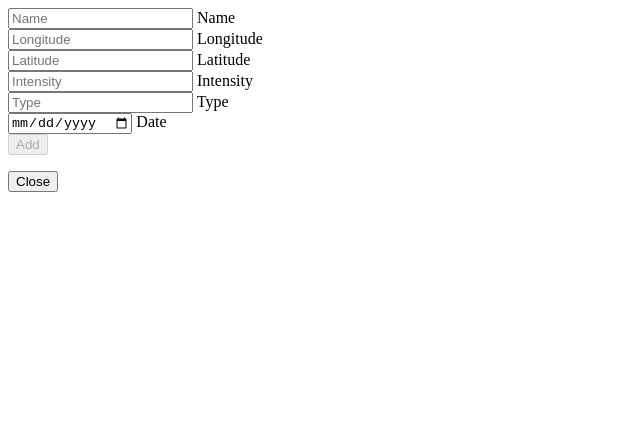
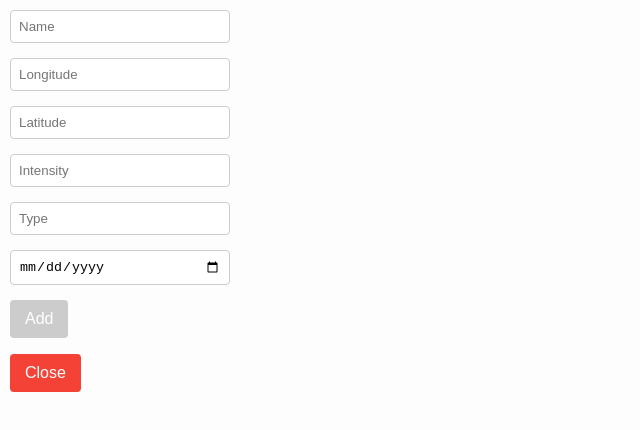
Before and after one commit to tommyye04/WEC2024, a plain HTML site: page frontend/input.html in a window 1280 px wide. Shown: the whole page, without its empty margins (0-640 px from the left). Drawn offline with Linux system fonts and the light colour scheme; files whose address does not match are found by name.

Commit message:
main css completed

```diff
--- a/backend/add_event.js
+++ b/backend/add_event.js
@@ -12,6 +12,8 @@ function getData() {
   console.log(intensity_value);
   console.log(type_value);
   console.log(date_value);
+
+
 }
 
 function checkForm() {
--- a/frontend/input.html
+++ b/frontend/input.html
@@ -1,4 +1,62 @@
 <html>
+  <style>
+    body {
+      font-family: 'Arial', sans-serif;
+      background-color: #f4f4f422;
+      margin: 0;
+      padding: 0;
+      margin-right: 1050px;
+      margin-left: 10px;
+      margin-top: 10px;
+    }
+
+    .add-event {
+      max-width: 400px;
+      margin: 50px auto;
+      background-color: #fff;
+      padding: 20px;
+      border-radius: 5px;
+      box-shadow: 0 0 10px rgba(0, 0, 0, 0.1);
+    }
+
+    form div {
+      margin-bottom: 15px;
+    }
+
+    input {
+      width: 100%;
+      padding: 8px;
+      box-sizing: border-box;
+      border: 1px solid #ccc;
+      border-radius: 4px;
+    }
+
+    label {
+      font-size: 14px;
+      color: #333;
+      margin-bottom: 5px;
+      display: block;
+    }
+
+    button {
+      background-color: #4caf50;
+      color: #fff;
+      padding: 10px 15px;
+      border: none;
+      border-radius: 4px;
+      cursor: pointer;
+      font-size: 16px;
+    }
+
+    button:disabled {
+      background-color: #ccc;
+      cursor: not-allowed;
+    }
+
+    #closeForm {
+      background-color: #f44336;
+    }
+  </style>
   <head class="add-event">
     <form action="/add" method="POST">
       <div>
@@ -9,7 +67,7 @@
           required
           oninput="checkForm()"
         />
-        <label>Name</label>
+        <label></label>
       </div>
       <div>
         <input
@@ -19,7 +77,7 @@
           required
           oninput="checkForm()"
         />
-        <label>Longitude</label>
+        <label></label>
       </div>
       <div>
         <input
@@ -29,7 +87,7 @@
           required
           oninput="checkForm()"
         />
-        <label>Latitude</label>
+        <label></label>
       </div>
       <div>
         <input
@@ -39,7 +97,7 @@
           required
           oninput="checkForm()"
         />
-        <label>Intensity</label>
+        <label></label>
       </div>
       <div>
         <input
@@ -49,7 +107,7 @@
           required
           oninput="checkForm()"
         />
-        <label>Type</label>
+        <label></label>
       </div>
       <div>
         <input
@@ -59,7 +117,7 @@
           required
           oninput="checkForm()"
         />
-        <label>Date</label>
+        <label></label>
       </div>
 
       <button type="button" onclick="getData()" id="add" disabled>Add</button>
--- a/frontend/styles.css
+++ b/frontend/styles.css
@@ -1,7 +1,9 @@
 body, html {
     height: 100%;
     margin: 0;
-    margin-right: 200px;
+    overflow-y: hidden;
+    overflow-x: hidden;
+
 }
 
 .leaflet-container {
@@ -31,14 +33,25 @@ body, html {
    }
 
 #addEventButton {
-    position: relative;
-    top: -500px;
-    margin-left: 40px;
+   position: relative;
+   top: -500px;
+   margin-left: 91px;
+   padding: 10px 20px;
+   background-color: #54adcb; /* Green background */
+   color: white; /* White text */
+   border: none; /* No border */
+   cursor: pointer; /* Cursor changes to a hand when hovering over the button */
+   transition: background-color 0.3s ease; /* Smooth transition effect */
+}
 
+/* Change the background color when the button is hovered over */
+#addEventButton:hover {
+   background-color: #4580a0;
 }
 
 #slider, #filters {
     position: relative;
     top: -480px;
     margin-left: 20px;
+    margin-right: 1000px;
 }
```
Also changed, not shown: frontend/index.html (+13 -5 lines).
